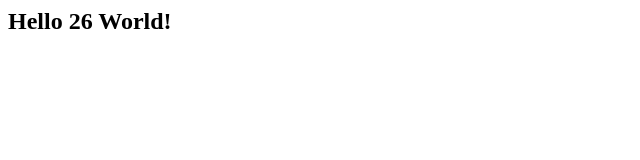
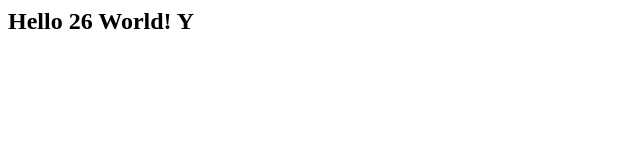
Before and after one commit to anthony20xx/project26, a plain HTML site: page index.html in a window 1280 px wide. Shown: the full height of the page, 0-640 px from the left. Drawn offline with Linux system fonts and the light colour scheme.

Commit message:
Update index.html

```diff
--- a/index.html
+++ b/index.html
@@ -1,3 +1,5 @@
 <html>
-<h2>Hello 26 World!</h2>
+<h2>
+  Hello 26 World! Y
+</h2>
 </html>
```
